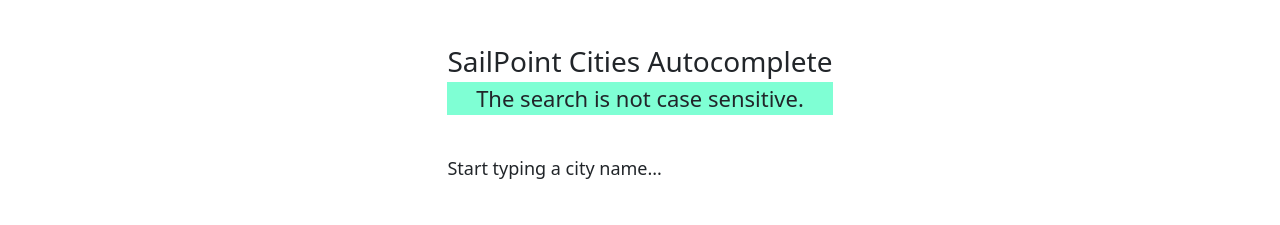
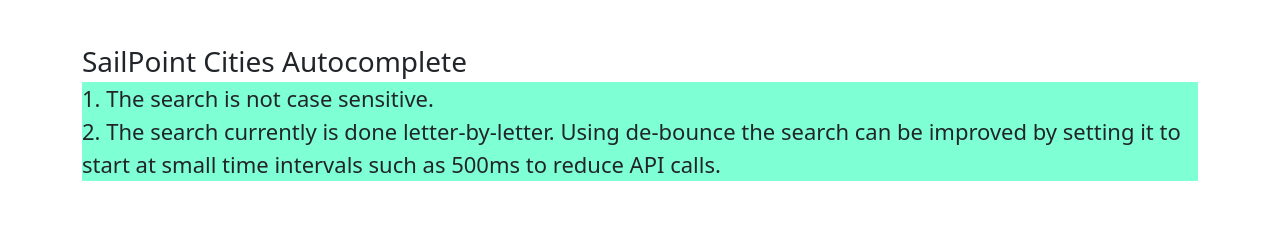
Before and after one commit to zeevgoshen/AutoComplete_CSharp_React_CitiesCSV, a React (Create React App) app in the folder ClientApp/: page / in a window 1280 px wide. Shown: the top 225 px of the page. Built offline with nearby package versions, Linux system fonts and the light colour scheme; no server answers.

Commit message:
adding more explanation texts to home component

```diff
--- a/ClientApp/src/components/AutoComplete.css
+++ b/ClientApp/src/components/AutoComplete.css
@@ -34,5 +34,5 @@
 .secondaryTitle {
     font-size: 22px;
     background-color:aquamarine;
-    text-align:center;
+    text-align:left;
 }
--- a/ClientApp/src/components/Home.js
+++ b/ClientApp/src/components/Home.js
@@ -24,7 +24,10 @@
         <div className="main_content">
 
             <label className="mainTitle">SailPoint Cities Autocomplete</label>
-            <label className="secondaryTitle">The search is not case sensitive.</label>
+            <label className="secondaryTitle">1. The search is not case sensitive.</label>
+            <label className="secondaryTitle">2. The search currently is done letter-by-letter. Using
+                de-bounce the search can be improved by setting it to start at small time intervals such as 500ms to reduce
+                API calls.</label>
             <AutoComplete />
         </div>
     );
```
Also changed, not shown: 2 other files (tests, documents, lock files or other folders).
